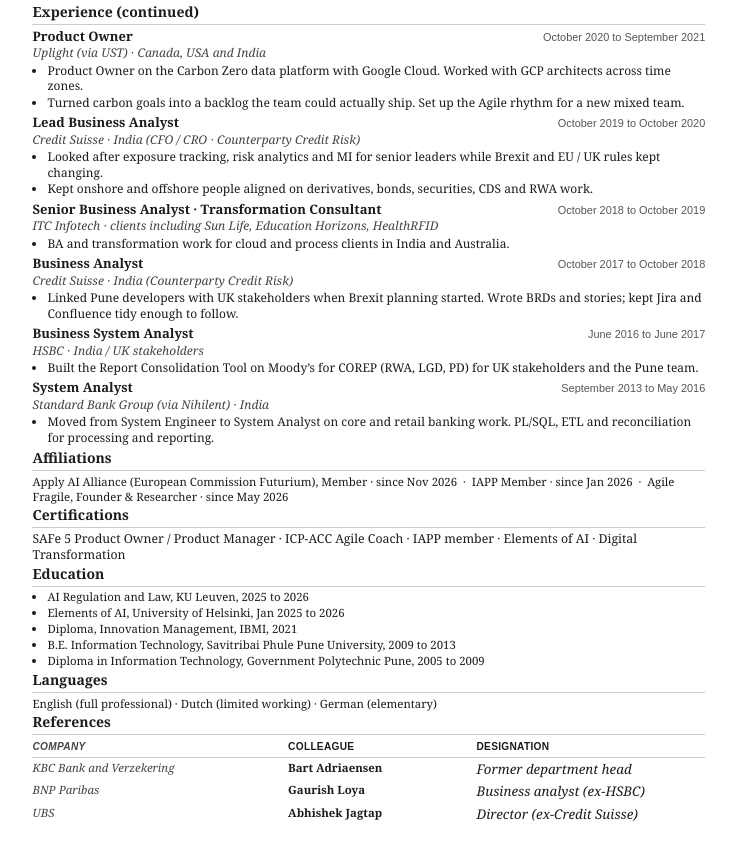
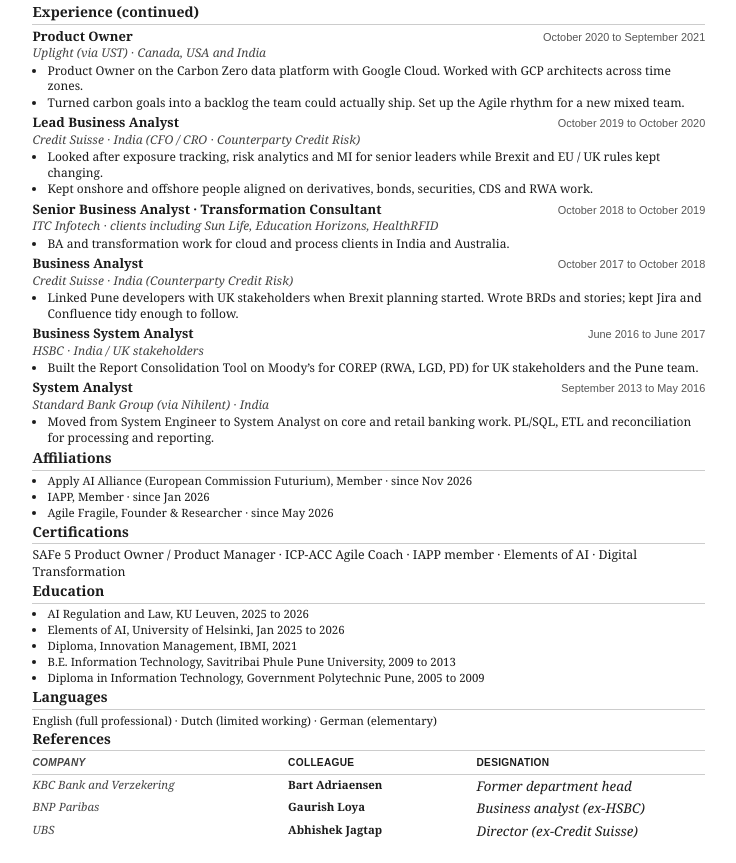
Before and after one commit to freelanceanjish/anjishbhondwe, a plain HTML site: page applications/leaseweb-agile-team-manager/anjish-bhondwe-cv-master.html in a window 1280 px wide. Shown: the part 1161-2024 px from the top of the page, without its empty margins (28-764 px from the left). Drawn offline with Linux system fonts and the light colour scheme.

Commit message:
Fix master CV summary timeline and list Affiliations.
Present-first summary order; Affiliations as bullets instead of a single line.

Co-authored-by: freelanceanjish <freelanceanjish@users.noreply.github.com>

```diff
--- a/applications/leaseweb-agile-team-manager/anjish-bhondwe-cv-master.html
+++ b/applications/leaseweb-agile-team-manager/anjish-bhondwe-cv-master.html
@@ -60,7 +60,7 @@
 
   <h2>Professional Summary</h2>
   <p class="intro">
-    I have spent 13+ years in banking and technology delivery. Most of that time was inside banks: KBC, Credit Suisse, HSBC and Standard Bank. At KBC I led more than 50 people across Belgium, Czech Republic, Bulgaria, Hungary and India. We got Kate Coin, AnaCredit and Liquidity Reporting live. Before that I was Epic Owner and Product Owner on Moody’s liquidity work and the AnaCredit backlog. These days I work as Director and Agile &amp; AI Adoption Coach at iostring. I help teams use AI in their day-to-day work and move from a normal Agile SDLC toward an AI SDLC. I also did a short Delivery Lead stint at Colruyt on the Customer 1.0 retail programme, including PI Planning and delivery.
+    I am a Delivery Lead and Agile &amp; AI Adoption Coach with 13+ years in banking and technology. I currently work as Director at iostring, where I coach teams to use AI in day-to-day work and move from a normal Agile SDLC toward an AI SDLC. Just before that I was Delivery Lead at Colruyt on the Customer 1.0 retail programme, covering PI Planning and delivery. From 2021 to 2024 at KBC in Belgium I led more than 50 people across Belgium, Czech Republic, Bulgaria, Hungary and India, and we got Kate Coin, AnaCredit and Liquidity Reporting live. I also held Epic Owner and Product Owner roles there on Moody’s liquidity work and the AnaCredit backlog. Earlier banking roles were at Credit Suisse, HSBC and Standard Bank.
   </p>
 
   <h2>Core Skills</h2>
@@ -193,7 +193,11 @@
 
   <div class="meta-block">
     <h2>Affiliations</h2>
-    <p class="meta">Apply AI Alliance (European Commission Futurium), Member · since Nov 2026 &nbsp;·&nbsp; IAPP Member · since Jan 2026 &nbsp;·&nbsp; Agile Fragile, Founder &amp; Researcher · since May 2026</p>
+    <ul class="edu">
+      <li>Apply AI Alliance (European Commission Futurium), Member · since Nov 2026</li>
+      <li>IAPP, Member · since Jan 2026</li>
+      <li>Agile Fragile, Founder &amp; Researcher · since May 2026</li>
+    </ul>
   </div>
 
   <div class="meta-block">
```
Also changed, not shown: .cv-build/anjish-bhondwe-cv-master.html, 1 other file.
